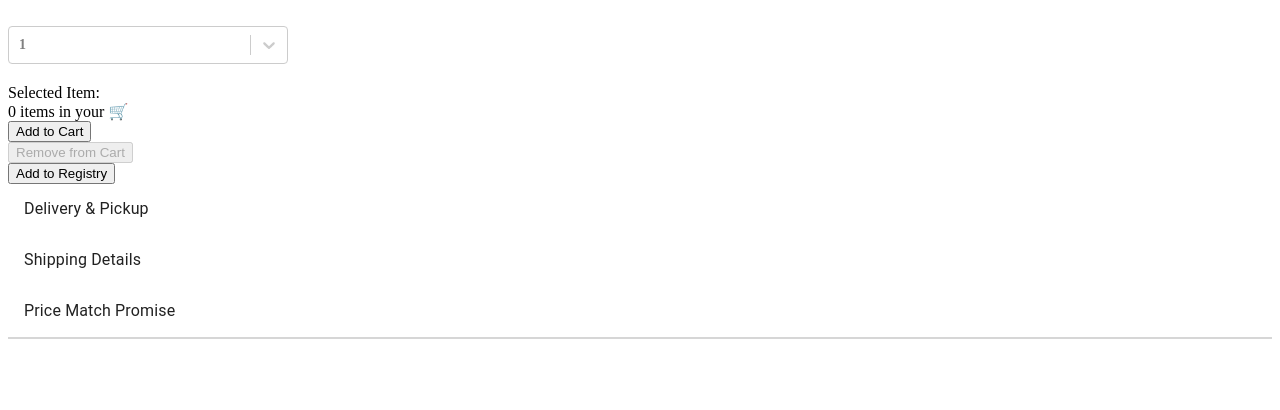
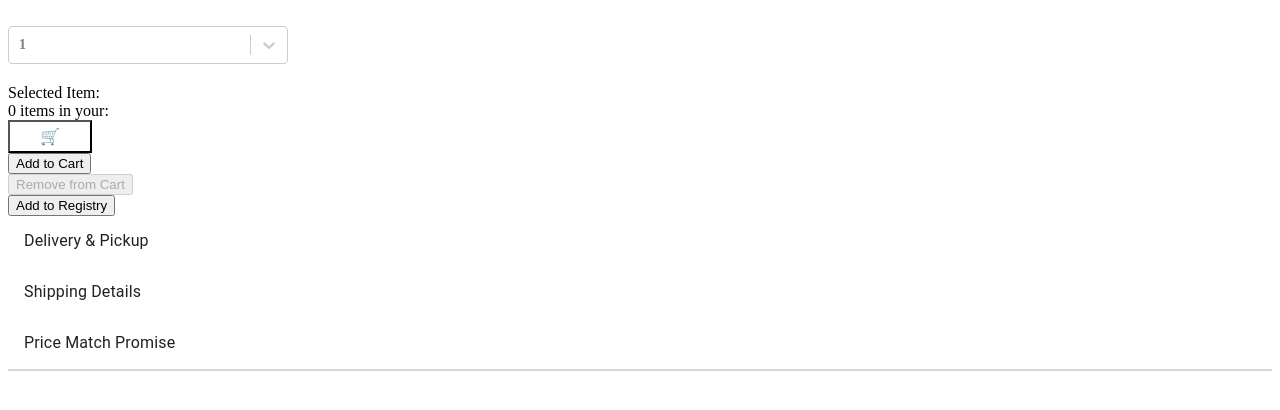
Before and after one commit to hitchhikers42/addProductToCart, a React app: page / in a window 1280 px wide. Shown: the top 410 px of the page. Built offline with nearby package versions, Linux system fonts and the light colour scheme; no server answers; the HTML template or start-up script is replaced by a standard one.

Commit message:
functioning app, including modal, now fix modal

```diff
--- a/src/App.jsx
+++ b/src/App.jsx
@@ -6,11 +6,13 @@ import CustomizedExpansionPanels from './Delivery.jsx';
 import CustomizedExpansionPanels2 from './Shipping.jsx';
 import CustomizedExpansionPanels3 from './PriceMatch.jsx';
 import ShoppingCartOutlinedIcon from '@material-ui/icons/ShoppingCartOutlined';
-import simpleModal from './Cart.jsx';
+import SimpleModal from './Cart.jsx';
 import data from '../database/data.js'
 import "core-js/stable";
 import "regenerator-runtime/runtime";
 import '@babel/polyfill'
+import { makeStyles } from '@material-ui/core/styles';
+import Modal from '@material-ui/core/Modal';
 
 // https://www.npmjs.com/package/react-shopping-cart will this help?
 
@@ -25,17 +27,19 @@ class App extends React.Component {
       cartItems: [],
       currentProduct: [],
       currentImage: "",
+      open: false
     }
     this.handleChange = this.handleChange.bind(this)
-    this.handleButton = this.handleButton.bind(this)
     this.add = this.add.bind(this);
     this.subtract = this.subtract.bind(this);
+    this.handleModal = this.handleModal.bind(this);
   }
 
   componentDidMount() {
     this.loadProduct()
-    console.log(data);
+    //console.log(data);
     console.log("ComponentDidMount: Guess what? The component mounted!")
+    const id = Math.floor(Math.random() * 100) + 1;
     axios({
       method: 'GET',
       url: '/api/products',
@@ -87,12 +91,11 @@ class App extends React.Component {
     console.log(`Option added:`, selectedOption);
   };
 
-  handleButton(qty) {
-    this.setState({
-      qty: this.state.qty * this.state.selectedOption
-    });
-    console.log(`Quantity added:`, qty);
-  }
+  handleModal(e){
+    e.preventDefault();
+    return <SimpleModal />
+  };
+
 
   // product: find what is selected and then add that item to the cart
   // registry: find what is selected and then add that item to the registry
@@ -102,13 +105,13 @@ class App extends React.Component {
       selectedOption
     } = this.state;
     const inCart = this.state.selectedOption
-
     const product = this.state.currentProduct[0];
 
     //when I click add to cart, it has to use the id of the  product to the cart.
 
     return (
       <div className="parent" style={{display: 'flex', flexDirection: 'column', justifyContent: 'center'}}>
+
       <div><img className="productImg" src={`${this.state.currentImage}`} /></div>
 
         <div  className="quantity" style={{display: 'inlineBlock', width: '280px', marginBottom: '20px', fontSize: '14px', fontWeight: 'bold', select: {height: '50px'}}}>
@@ -126,17 +129,16 @@ class App extends React.Component {
           />
         </div>
 
-      <div className="cartAll">
-        Selected Item: {this.state.currentProduct.title}
+      <div className="currentItem">
+         Selected Item: <span className="itemName"> {product ? product.title : null} </span>
       </div>
 
-      <div className="cartUser">
-       {this.state.cartItems.length} items in your 🛒
+      <div className="cartUser" >
+       {this.state.cartItems.length} items in your:
       </div>
-
+        <SimpleModal />
       <div>
         <button className="addItem" type="button" onClick={() => this.add(product.productId)}>
-        {/* <button className="addItem" type="button" onClick={this.handleButton}> */}
           Add to Cart
         </button>
       </div>
--- a/src/Cart.jsx
+++ b/src/Cart.jsx
@@ -42,10 +42,17 @@ export default function SimpleModal() {
     setOpen(false);
   };
 
+  const buttonStyle = {
+    padding: "5px 30px",
+    fontSize: "16px",
+    cursor: "pointer",
+    backgroundColor: "rgb(255, 255, 255)"
+  }
+
   return (
     <div>
-      <button type="button" onClick={handleOpen}>
-        Open Modal
+      <button className="modalCart" type="button" onClick={handleOpen} style={buttonStyle}>
+        🛒
       </button>
       <Modal
         aria-labelledby="simple-modal-title"
@@ -58,314 +65,9 @@ export default function SimpleModal() {
           <p id="simple-modal-description">
             Duis mollis, est non commodo luctus, nisi erat porttitor ligula.
           </p>
-          <SimpleModal />
+
         </div>
       </Modal>
     </div>
   );
 }
-
-
-
-// import React from 'react';
-// import { Link } from 'react-router-dom';
-// import { getCartProducts } from '../server/repository.js';
-// import AddItem from "./AddItem.jsx"
-
-// //The removeFromCart method in this component is passed to the CartItem component. It deletes the product from the cart on the localStorage and removes the product from the list products to be rendered. The Cart component also provides a clearCart method which removes all the items on the cart (this is done by deleting the cart from the localStorage)
-// class Cart extends React.Component {
-//       constructor(props) {
-//         super(props);
-//         this.state = {
-            //products: [],
-            //total: 0
-          //}
-//       }
-//       componentDidMount() {
-//         let cart = localStorage.getItem('cart');
-//         if (!cart) return;
-//         getCartProducts(cart).then((products) => {
-//           let total = 0;
-//           for (var i = 0; i < products.length; i++) {
-//             total += products[i].price * products[i].qty;
-//           }
-//           this.setState({ products, total });
-//           });
-//       }
-//       removeFromCart(product) {
-//         let products = this.state.products.filter((item) => item.id !== product.id);
-//         let cart = JSON.parse(localStorage.getItem('cart'));
-//         delete cart[product.id.toString()];
-//         localStorage.setItem('cart', JSON.stringify(cart));
-//         let total = this.state.total - (product.qty * product.price)
-//         this.setState({products, total});
-//       }
-//       clearCart() {
-//         localStorage.removeItem('cart');
-//         this.setState({products: []});
-//       }
-//       render() {
-//         const { products, total } =  this.state;
-//         return (
-//           <div className=" container">
-//             <h3 className="card-title">Cart</h3>
-//             { products.map((product, index) =>
-//                 <CartItem product={product} remove={this.removeFromCart} key={index}/>)
-
-//             }
-//             { products.length ?
-//               <div><h4>
-//                 <small>Total Amount: </small>
-//                 <span className="float-right text-primary">${total}</span>
-//                 </h4></div>: ''}
-//             { !products.length ?<h3 className="text-warning">No item on the cart</h3>: ''}
-//             <Link to="/checkout">
-//                 <button className="btn btn-success float-right">Checkout</button></Link>
-//                 <button className="btn btn-danger float-right" onClick={this.clearCart}
-//                 style={{ marginRight: "10px" }}>Clear Cart</button><br/><br/><br/>
-//           </div>
-//         );
-//       }
-//     }
-
-// export default Cart;
-
-
-//!!TEMP CODE
-// console.clear();
-
-// let productList = [
-//   { name: "android", price: 231, info: "product of google" },
-//   { name: "iphone", price: 784, info: "product of apple" },
-//   { name: "windows", price: 156, info: "product of microsoft" }
-// ];
-
-// /* Product */
-// class Product extends React.Component {
-//   constructor(props) {
-//     super(props);
-//     this.state = {
-//       qty: 0
-//     };
-//     this.add = this.add.bind(this);
-//     this.subtract = this.subtract.bind(this);
-//     this.showInfo = this.showInfo.bind(this);
-//   }
-
-//   add() {
-//     this.setState({
-//       qty: this.state.qty + 1
-//     });
-//     this.props.handleTotal(this.props.price);
-//   }
-
-//   subtract() {
-//     this.setState({
-//       qty: this.state.qty - 1
-//     });
-//     this.props.handleTotal(-this.props.price);
-//   }
-
-//   showInfo() {
-//     this.props.handleShow(this.props.info);
-//   }
-
-//   render() {
-//     return (
-//       <div>
-//         <div className="row form-group">
-//           <div className="col-sm-10">
-//             <h4>{this.props.name}: ${this.props.price}</h4>
-//           </div>
-//           <div className="col-sm-2 text-right">qty: {this.state.qty}</div>
-//         </div>
-//         <div className="row btn-toolbar">
-//           <div className="col-6">
-//             <button className="btn btn-outline-primary" onClick={this.showInfo}>
-//               show info
-//             </button>
-//           </div>
-//           <div className="col-6 text-right">
-//             <button className="btn btn-outline-primary" onClick={this.add}>
-//               +1
-//             </button>
-//             <button className="btn btn-outline-primary" onClick={this.subtract} disabled={this.state.qty < 1}>
-//               -1
-//             </button>
-//           </div>
-//         </div>
-//         <hr />
-//       </div>
-//     );
-//   }
-// }
-
-// /* Total */
-// class Total extends React.Component {
-//   constructor(props) {
-//     super(props);
-//   }
-//   render() {
-//     let total = this.props.total.toFixed(2);
-//     let tax = (this.props.total * 0.15).toFixed(2);
-//     let totalIncTax = (+total + +tax).toFixed(2);
-//     let mystyle = {
-//       borderTop: "1px solid #ddd",
-//       marginTop: "10px"
-//     };
-//     return (
-//       <div style={{"marginTop": "30px",        "backgroundColor":"#F6F6F6","padding": "10px"}}>
-//         <h3 className="row" style={{ fontWeight: 400 }}>
-//           <span className="col-6">total price:</span>
-//           <span className="col-6 text-right">${total}</span>
-//         </h3>
-//         <h3 className="row" style={{ fontWeight: 400 }}>
-//           <span className="col-6">tax (15%):</span>
-//           <span className="col-6 text-right">${tax}</span>
-//         </h3>
-//         <h3 className="row" style={mystyle}>
-//           <span className="col-6">tota inc tax:</span>
-//           <span className="col-6 text-right">${totalIncTax}</span>
-//         </h3>
-
-//       </div>
-//     );
-//   }
-// }
-
-// /* ProductForm */
-// class ProductForm extends React.Component {
-//   submit(e) {
-//     e.preventDefault();
-//     var product = {
-//       name: this.refs.name.value,
-//       price: Number(this.refs.price.value),
-//       info: this.refs.info.value
-//     };
-//     console.log(this.refs.name.value, this.refs.price.value);
-//     this.props.handleProduct(product);
-//     this.refs.name.value = "";
-//     this.refs.price.value = 0;
-//     this.refs.info.value = "";
-//   }
-
-//   render() {
-//     return (
-//       <form onSubmit={this.submit.bind(this)}>
-//         <h3>add new product</h3>
-//         <div className="row form-group">
-//           <label className="col-sm-2  col-sm-form-label">name:</label>
-//           <div className="col-sm-10">
-//             <input
-//               type="text"
-//               className="form-control"
-//               ref="name"
-//               placeholder="e.g.) android"
-//               required
-//             />
-//           </div>
-//         </div>
-
-//         <div className="row form-group">
-//           <label className="col-sm-2  col-sm-form-label">price:</label>
-//           <div className="col-sm-10">
-//             <input
-//               type="number"
-//               className="form-control"
-//               ref="price"
-//               placeholder="e.g.) 100"
-//               required
-//             />
-//           </div>
-//         </div>
-
-//         <div className="row form-group">
-//           <label className="col-sm-2  col-sm-form-label">info:</label>
-//           <div className="col-sm-10">
-//             <input
-//               type="text"
-//               className="form-control"
-//               ref="info"
-//               placeholder="e.g.) product of google"
-//             />
-//           </div>
-//         </div>
-
-//         <div className="row form-group">
-//           <div className="offset-2 col-10">
-//             <button className="btn btn-outline-primary">create product</button>
-//           </div>
-//         </div>
-
-//         <hr />
-//       </form>
-//     );
-//   }
-// }
-
-// /* ProductList */
-// class ProductList extends React.Component {
-//   constructor(props) {
-//     super(props);
-
-//     this.state = {
-//       total: 0,
-//       productList: ""
-//     };
-
-//     this.createProduct = this.createProduct.bind(this);
-//     this.calculateTotal = this.calculateTotal.bind(this);
-//     this.showProduct = this.showProduct.bind(this);
-//   }
-
-//   componentDidMount() {
-//     setTimeout(() => {
-//       this.setState({ productList: productList });
-//     }, 1000);
-//   }
-
-//   createProduct(product) {
-//     this.setState({
-//       products: this.state.productList.push(product)
-//     });
-//   }
-
-//   calculateTotal(price) {
-//     this.setState({
-//       total: this.state.total + price
-//     });
-//     console.log(this.state.total);
-//   }
-
-//   showProduct(info) {
-//     console.log(info);
-//     alert(info);
-//   }
-
-//   render() {
-//     if (!this.state.productList) return <p>loading...!!!!</p>;
-
-//     var component = this;
-//     var products = this.state.productList.map(function(product) {
-//       return (
-//         <Product
-//           name={product.name}
-//           price={product.price}
-//           info={product.info}
-//           handleShow={component.showProduct}
-//           handleTotal={component.calculateTotal}
-//         />
-//       );
-//     });
-
-//     return (
-//       <div>
-//         <ProductForm handleProduct={this.createProduct} />
-//         {products}
-//         <Total total={this.state.total} />
-//       </div>
-//     );
-//   }
-// }
-
-// ReactDOM.render(<ProductList />, document.getElementById("app"));
```
Also changed, not shown: 2 other files (tests, documents, lock files or other folders).
